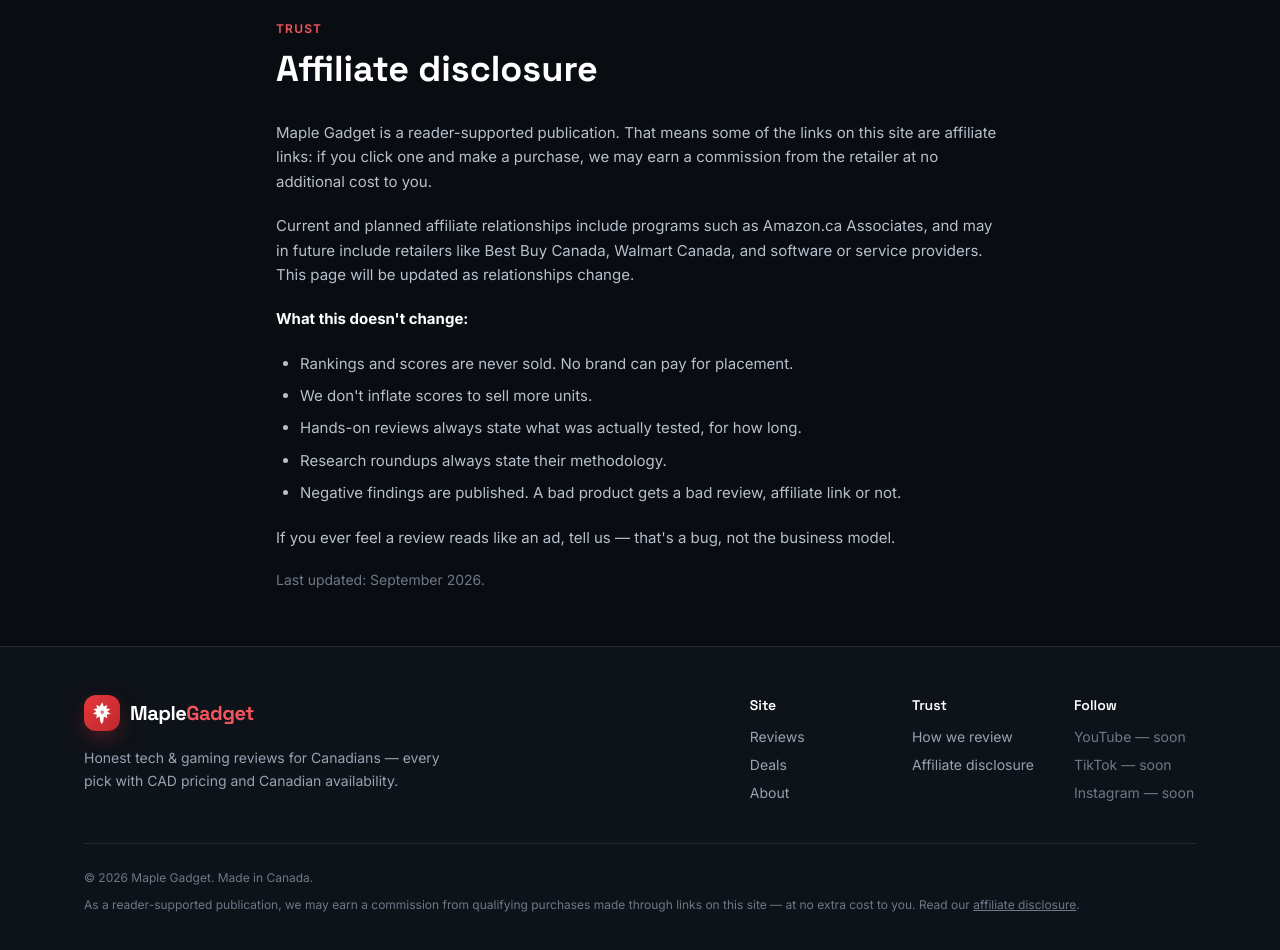
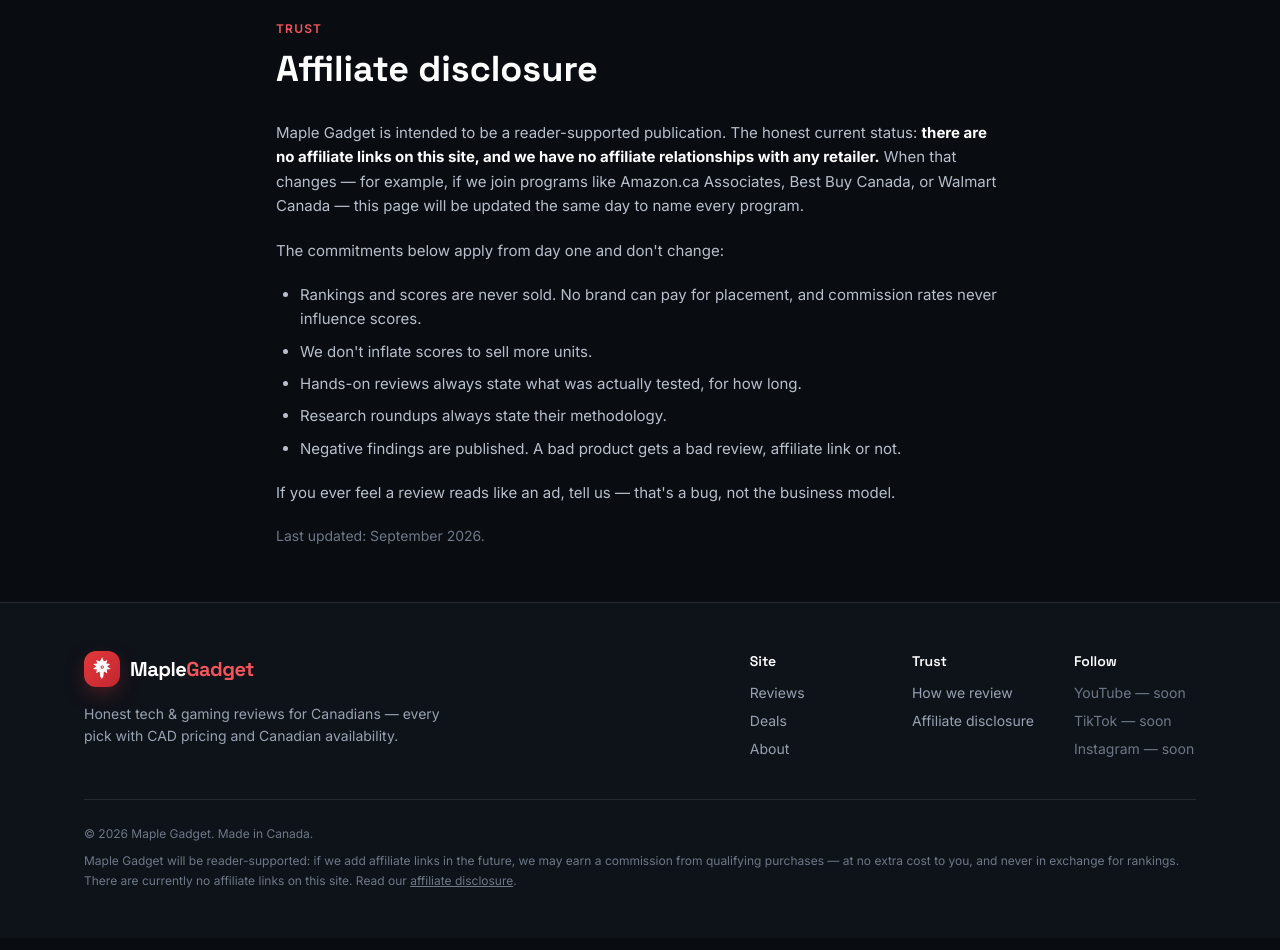
Before and after one commit to BrettR99/maple-gadget, a Next.js app: page /disclosure in a window 1280 px wide. Shown: the part 100-1050 px from the top of the page. Built offline with nearby package versions, Linux system fonts and the light colour scheme.

Commit message:
Truthfulness pass: affiliate claims now accurate pre-launch (no affiliate links yet), rankings policy explicit

```diff
--- a/app/about/page.tsx
+++ b/app/about/page.tsx
@@ -59,9 +59,11 @@
 
       <h2 className="font-display mt-12 text-2xl font-bold text-white">How we make money</h2>
       <p className="mt-4 text-[15px] leading-relaxed text-mist-300">
-        Maple Gadget is reader-supported. When you buy through links on this
-        site, we may earn a commission from the retailer — at no extra cost to
-        you. Rankings are never for sale, and sponsors never see reviews before
+        Maple Gadget will be reader-supported. We haven&apos;t joined any
+        affiliate programs yet — there are currently no affiliate links on this
+        site. When that changes, our disclosure will be updated the same day.
+        What won&apos;t change: rankings are never for sale, commission rates
+        never influence scores, and sponsors never see reviews before
         publication. Read the full{" "}
         <a href="/disclosure" className="text-maple-400 underline hover:text-maple-500">
           affiliate disclosure
--- a/app/deals/page.tsx
+++ b/app/deals/page.tsx
@@ -11,6 +11,7 @@
     retailer: "Amazon.ca",
     oldPrice: "$199.99",
     newPrice: "$149.99",
+    save: "Save $50",
     detail: "Placeholder example showing how weekly deals will look.",
   },
   {
@@ -18,6 +19,7 @@
     retailer: "Best Buy Canada",
     oldPrice: "$429.99",
     newPrice: "$329.99",
+    save: "Save $100",
     detail: "Placeholder example showing how weekly deals will look.",
   },
   {
@@ -25,6 +27,7 @@
     retailer: "Canada Computers",
     oldPrice: "$139.99",
     newPrice: "$99.99",
+    save: "Save $40",
     detail: "Placeholder example showing how weekly deals will look.",
   },
 ];
@@ -57,7 +60,7 @@
             className="flex flex-col rounded-3xl border border-white/10 bg-ink-900 p-6"
           >
             <span className="inline-flex w-fit items-center rounded-full bg-emerald-400/15 px-3 py-1 text-xs font-semibold text-emerald-400">
-              Save {d.oldPrice.replace("$", "").replace(".99", "")} → {d.newPrice}
+              {d.save}
             </span>
             <h2 className="font-display mt-3 text-lg font-bold leading-snug text-white">
               {d.title}
@@ -76,8 +79,8 @@
       </div>
 
       <p className="mt-10 text-center text-xs text-mist-500">
-        Deals may sell out or change price — we verify at publish time. Affiliate
-        links may earn us a commission at no extra cost to you.
+        Deals may sell out or change price — we verify at publish time. There
+        are currently no affiliate links on this site.
       </p>
     </div>
   );
--- a/app/disclosure/page.tsx
+++ b/app/disclosure/page.tsx
@@ -13,22 +13,18 @@
 
       <div className="mt-8 space-y-5 text-[15px] leading-relaxed text-mist-300">
         <p>
-          Maple Gadget is a reader-supported publication. That means some of the
-          links on this site are affiliate links: if you click one and make a
-          purchase, we may earn a commission from the retailer at no additional
-          cost to you.
+          Maple Gadget is intended to be a reader-supported publication. The
+          honest current status: <strong className="text-white">there are no
+          affiliate links on this site, and we have no affiliate relationships
+          with any retailer.</strong> When that changes — for example, if we
+          join programs like Amazon.ca Associates, Best Buy Canada, or Walmart
+          Canada — this page will be updated the same day to name every program.
         </p>
         <p>
-          Current and planned affiliate relationships include programs such as
-          Amazon.ca Associates, and may in future include retailers like Best Buy
-          Canada, Walmart Canada, and software or service providers. This page
-          will be updated as relationships change.
-        </p>
-        <p>
-          <strong className="text-white">What this doesn&apos;t change:</strong>
+          The commitments below apply from day one and don&apos;t change:
         </p>
         <ul className="list-disc space-y-2 pl-6">
-          <li>Rankings and scores are never sold. No brand can pay for placement.</li>
+          <li>Rankings and scores are never sold. No brand can pay for placement, and commission rates never influence scores.</li>
           <li>We don&apos;t inflate scores to sell more units.</li>
           <li>Hands-on reviews always state what was actually tested, for how long.</li>
           <li>Research roundups always state their methodology.</li>
--- a/app/page.tsx
+++ b/app/page.tsx
@@ -83,7 +83,7 @@
           <TrustItem title="Prices in CAD" text="Every price you see is Canadian dollars at Canadian retailers." />
           <TrustItem title="Actually available" text="We check stock at Amazon.ca, Best Buy Canada, Canada Computers & more." />
           <TrustItem title="Hands-on or labeled" text="Tested gear is marked tested. Research roundups say exactly how they were built." />
-          <TrustItem title="Reader-supported" text="Affiliate links keep the lights on — they never decide the rankings." />
+          <TrustItem title="Reader-supported" text="No affiliate links yet. When they arrive, they'll keep the lights on — and never decide the rankings." />
         </div>
       </section>
 
--- a/app/reviews/[slug]/page.tsx
+++ b/app/reviews/[slug]/page.tsx
@@ -144,7 +144,8 @@
             </span>
           </div>
           <p className="mt-3 text-center text-xs text-mist-500">
-            Affiliate links — we may earn a commission at no extra cost to you.{" "}
+            No affiliate links yet — price buttons activate when our affiliate
+            accounts are live.{" "}
             <Link href="/disclosure" className="underline hover:text-mist-300">
               Learn more
             </Link>
--- a/components/SiteChrome.tsx
+++ b/components/SiteChrome.tsx
@@ -88,9 +88,10 @@
         <div className="mt-10 border-t border-white/10 pt-6 text-xs leading-relaxed text-mist-500">
           <p>© 2026 Maple Gadget. Made in Canada.</p>
           <p className="mt-2">
-            As a reader-supported publication, we may earn a commission from
-            qualifying purchases made through links on this site — at no extra
-            cost to you. Read our <Link href="/disclosure" className="underline hover:text-mist-300">affiliate disclosure</Link>.
+            Maple Gadget will be reader-supported: if we add affiliate links in
+            the future, we may earn a commission from qualifying purchases — at
+            no extra cost to you, and never in exchange for rankings. There are
+            currently no affiliate links on this site. Read our <Link href="/disclosure" className="underline hover:text-mist-300">affiliate disclosure</Link>.
           </p>
         </div>
       </div>
```
